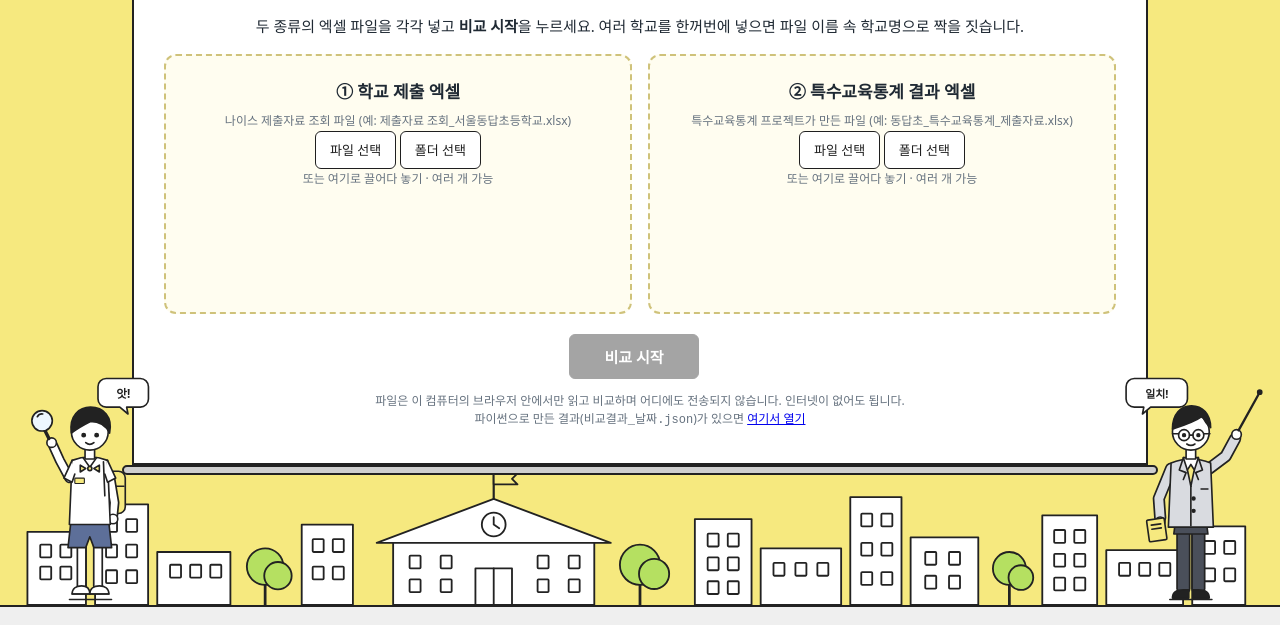
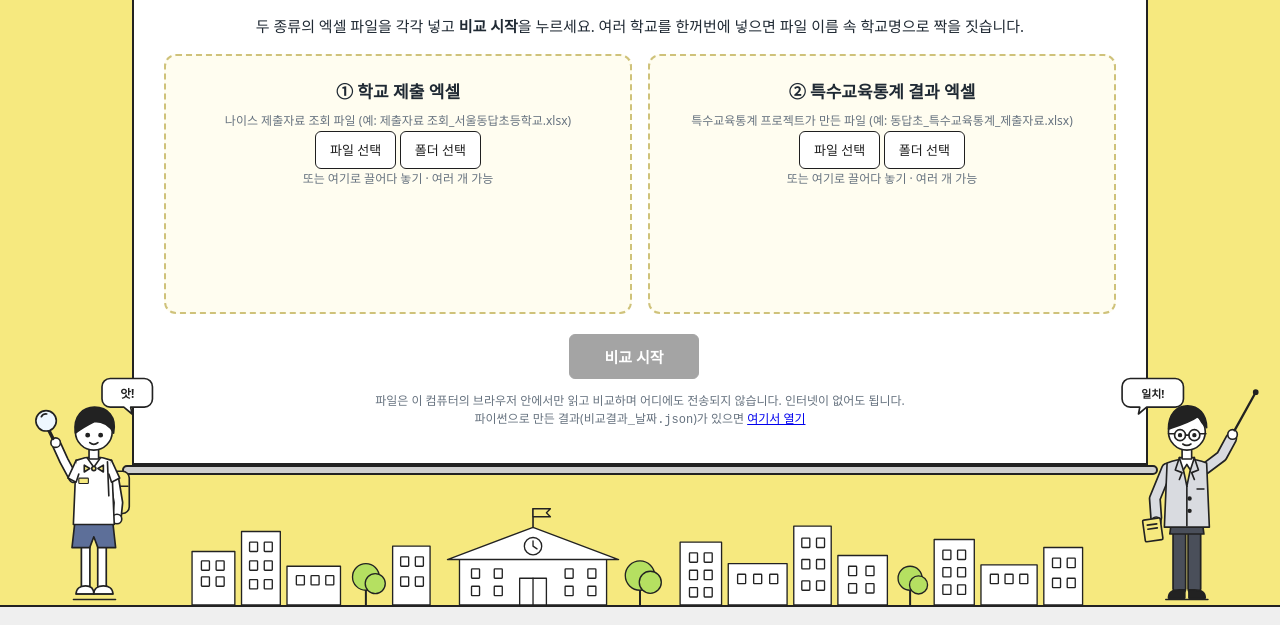
Before and after one commit to thdud8600-ctrl/special-ed-staes-2, a plain HTML site: page viewer/index.html in a window 1280 px wide. Shown: the part 279-904 px from the top of the page. Drawn offline with Linux system fonts and the light colour scheme.

Commit message:
학생·선생님이 건물 그림과 겹치지 않게 양옆 자리 비움
Co-Authored-By: Claude Opus 5.5 <noreply@anthropic.com>
Claude-Session: https://claude.ai/code/session_01KS3f93DYG6GmLSZ3TpKe8w

```diff
--- a/viewer/index.html
+++ b/viewer/index.html
@@ -136,13 +136,14 @@ table.it{width:100%;border-collapse:collapse}
 .home .btn.ghost{background:#fff;color:#1f1f1f}
 .home .btn.big{background:#1f1f1f}
 .skyline{position:absolute;left:0;right:0;bottom:0;height:170px;z-index:1;pointer-events:none;display:flex;flex-direction:column}
-.skyline svg{width:100%;height:150px;display:block}
+.skyline .city{height:150px;padding:0 236px}  /* 양옆은 학생·선생님 자리: 건물과 겹치지 않게 비운다 */
+.skyline .city svg{width:100%;height:100%;display:block}
 .skyline .ground{height:20px;background:#efefef;border-top:2px solid #222}
 .person{position:absolute;bottom:20px;width:210px;z-index:4;pointer-events:none}
-.person.left{left:max(8px,calc(50% - 760px))}
-.person.right{right:max(8px,calc(50% - 760px))}
-@media (max-width:1380px){.person{width:150px}}
-@media (max-width:1180px){.person{display:none}}
+.person.left{left:12px}
+.person.right{right:12px}
+@media (max-width:1380px){.person{width:150px}.skyline .city{padding:0 172px}}
+@media (max-width:1180px){.person{display:none}.skyline .city{padding:0}}
 @media (max-width:700px){.home .hero h1{font-size:28px}.home .screen{padding:18px 14px}.home .spark{display:none}}
 .logo{width:22px;height:22px;flex:none}
 @media print{.resizer,aside,header .chips{display:none}}
@@ -154,7 +155,7 @@ table.it{width:100%;border-collapse:collapse}
 <script>
 // 파이썬(compare.py)이 비교 결과를 아래 자리에 넣는다. 비어 있으면 결과 파일(.json)을 불러오는 화면이 나온다.
 const EMBEDDED = /*__DATA__*/null;
-const APP_VERSION = "1.5.2";  // 화면에 표시해 최신판인지 확인할 수 있게 한다
+const APP_VERSION = "1.5.3";  // 화면에 표시해 최신판인지 확인할 수 있게 한다
 
 const $ = (s, el = document) => el.querySelector(s);
 const esc = s => String(s ?? "").replace(/[&<>"]/g, ch => ({"&":"&amp;","<":"&lt;",">":"&gt;",'"':"&quot;"}[ch]));
@@ -485,7 +486,7 @@ const ART = {
       return s;
     };
     const tree = (x, r) => `<path d="M${x} 150v-${r + 8}" stroke-width="3"/><circle cx="${x}" cy="${150 - r - 22}" r="${r}" fill="#b5e061"/><circle cx="${x + r * .7}" cy="${150 - r - 12}" r="${r * .75}" fill="#b5e061"/>`;
-    return `<svg viewBox="0 0 1400 150" preserveAspectRatio="xMidYMax meet" fill="#fff" stroke="#222" stroke-width="2" stroke-linejoin="round" stroke-linecap="round">
+    return `<svg viewBox="0 0 1400 150" preserveAspectRatio="xMidYMax meet" fill="#fff" stroke="#222" stroke-width="2" stroke-linejoin="round" stroke-linecap="round"><g id="city">
       <rect x="30" y="70" width="64" height="80"/>${W(44, 84, 2, 2)}
       <rect x="104" y="40" width="58" height="110"/>${W(116, 56, 2, 3, 22, 28)}
       <rect x="172" y="92" width="80" height="58"/>${W(186, 106, 3, 1)}
@@ -506,7 +507,7 @@ const ART = {
       <rect x="1140" y="52" width="60" height="98"/>${W(1153, 68, 2, 3, 22, 26)}
       <rect x="1210" y="90" width="84" height="60"/>${W(1224, 104, 3, 1, 22)}
       <rect x="1304" y="64" width="58" height="86"/>${W(1317, 80, 2, 2, 22, 30)}
-    </svg>`;
+    </g></svg>`;
   },
   // 학생: 교복(흰 셔츠·리본·남색 반바지), 가방, 운동화. 머리·목·상체·팔·하체·다리를 따로 그린다.
   student: (() => {
@@ -630,7 +631,7 @@ function renderDrop() {
     </div>
     <div class="rod bottom"></div>
     </div>
-    <div class="skyline">${ART.skyline()}<div class="ground"></div></div>
+    <div class="skyline"><div class="city">${ART.skyline()}</div><div class="ground"></div></div>
     <div class="person left">${ART.student}</div>
     <div class="person right">${ART.teacher}</div>
     <input type="file" id="f-school" accept=".xlsx,.xlsm" multiple hidden>
```
Also changed, not shown: 2 other files.
